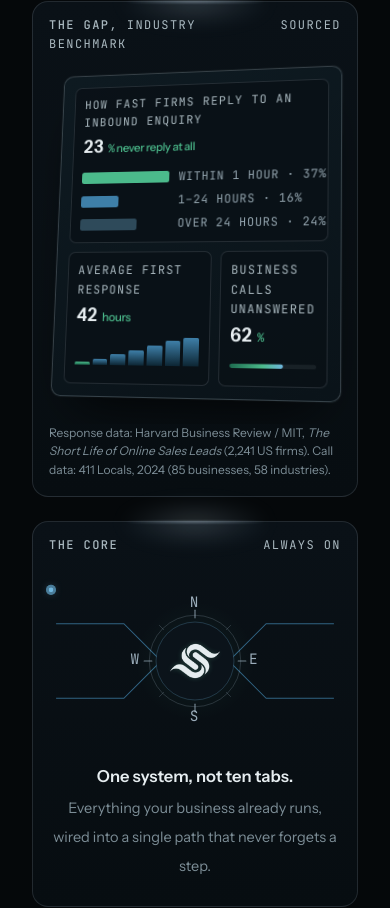
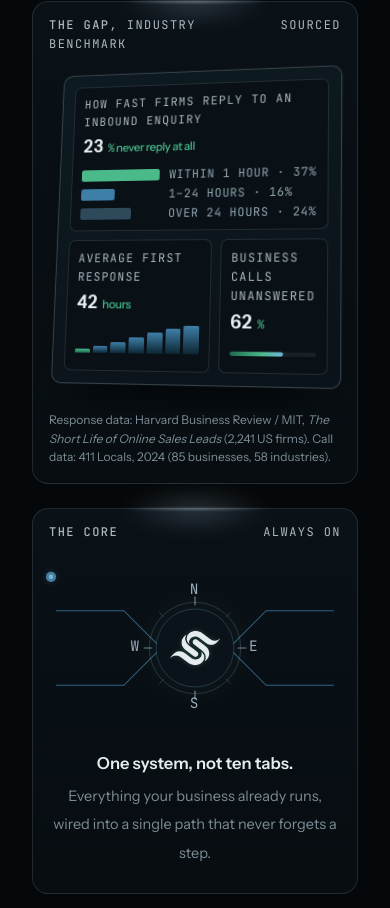
Before and after one commit to PRFA123/syncset-web, an Astro site: page / in a window 390 px wide. Shown: the part 772-1680 px from the top of the page. Built offline with nearby package versions, Linux system fonts and the light colour scheme; Astro itself is replaced by a stand-in of ours; animation ran at ten frames a second.

Commit message:
Fix mobile: diagnostic form input overflow and benchmark label spillover
- DiagnosticChat.astro: .dc__input/.dc__textarea had no explicit min-width,
  so the flexbox default (min-width:auto) blocked them from shrinking below
  their intrinsic content width on narrow real phones, pushing the send
  button almost entirely off-screen.
- v28.css: .reply-bars li used white-space:nowrap inside a 38%/1fr grid; the
  value span's content-based min-width forced the 1fr track wider than its
  share, spilling the label+percentage past the dashboard card's right edge
  on phones. Now wraps to two lines below 640px instead.

```diff
--- a/src/components/DiagnosticChat.astro
+++ b/src/components/DiagnosticChat.astro
@@ -176,6 +176,10 @@
   .dc__input,
   .dc__textarea {
     flex: 1 1 auto;
+    /* Without this, flex items default to min-width:auto, which blocks the
+       input from shrinking below its intrinsic content width — on narrow
+       real phones this pushes .dc__send almost entirely off-screen. */
+    min-width: 0;
     box-sizing: border-box;
     padding: 12px 14px;
     border-radius: 8px;
--- a/src/styles/v28.css
+++ b/src/styles/v28.css
@@ -352,6 +352,22 @@
   text-transform: uppercase;
   color: #93a4ae;
   white-space: nowrap;
+}
+.reply-bars li span {
+  /* Grid items default to a content-based min-width, so a nowrap label
+     can force this column wider than its 1fr share and spill past the
+     card's edge. min-width:0 lets it actually respect the track, and on
+     phones we also allow wrapping instead of relying on nowrap. */
+  min-width: 0;
+}
+/* On phones the label + percentage no longer fit on one line at this size —
+   let it wrap to two lines instead of spilling past the dashboard card's edge. */
+@media (max-width: 640px) {
+  .reply-bars li {
+    grid-template-columns: 34% 1fr;
+    white-space: normal;
+    line-height: 1.25;
+  }
 }
 .reply-bars i {
   display: block;
```
